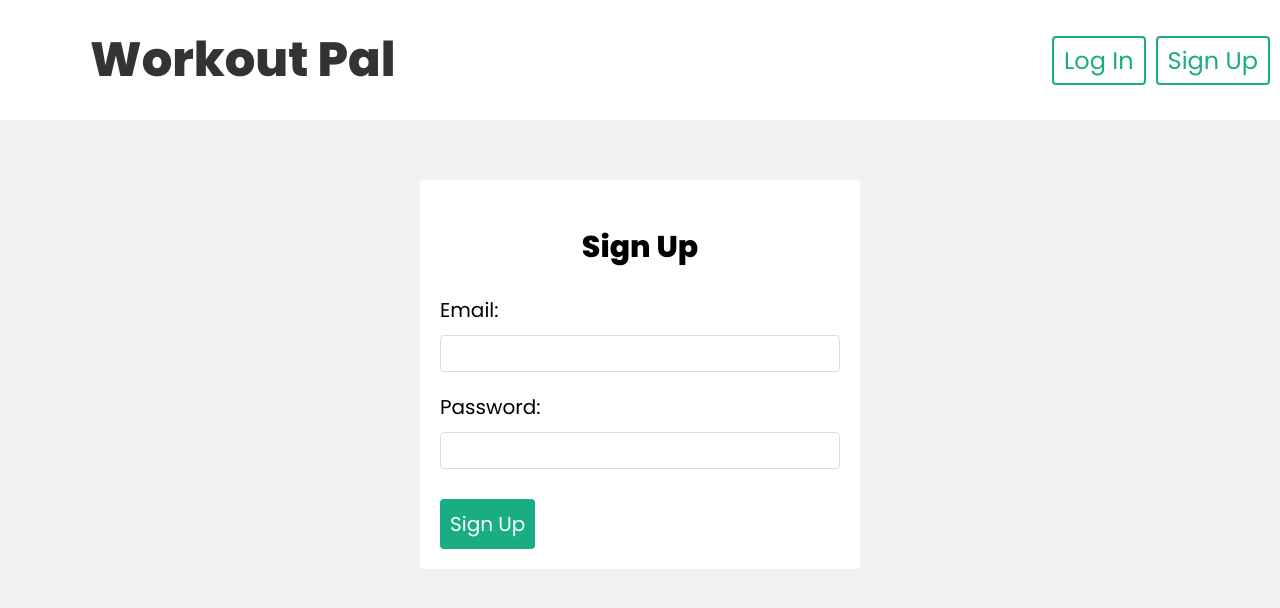
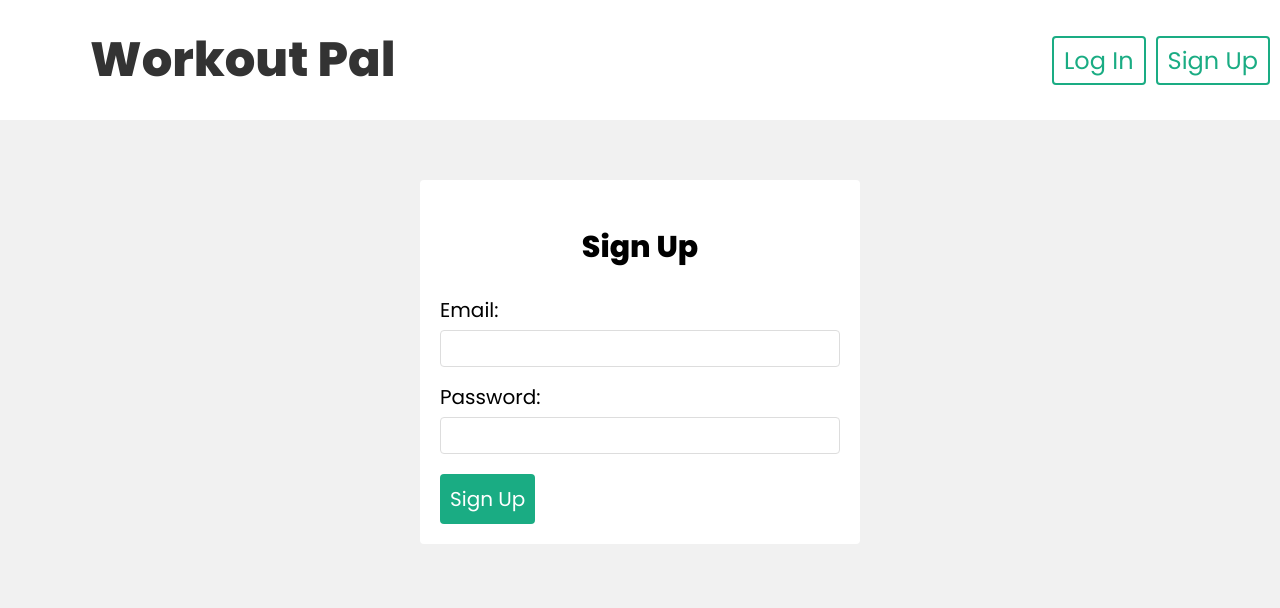
Before and after one commit to tcousik/Workouts, a React (Vite) app in the folder frontend/: page /signup in a window 1280 px wide. Shown: the top 608 px of the page. Built offline with nearby package versions, Linux system fonts and the light colour scheme.

Commit message:
lil more stylin

```diff
--- a/frontend/src/components/WorkoutForm.jsx
+++ b/frontend/src/components/WorkoutForm.jsx
@@ -54,7 +54,12 @@ const WorkoutForm = () => {
   return (
     <form className="create" onSubmit={handleSubmit}>
       <h3
-        style={{ textAlign: "center", fontSize: "30px", marginBottom: "10px" }}
+        style={{
+          textAlign: "center",
+          fontSize: "30px",
+          marginTop: "0",
+          marginBottom: "10px",
+        }}
       >
         Add a Workout
       </h3>
@@ -119,7 +124,7 @@ const WorkoutForm = () => {
             : ""
         }
       />
-      <button style={{ fontSize: "15px" }}>Add Workout</button>
+      <button>Add Workout</button>
       {error && <div className="error">{error}</div>}
     </form>
   );
--- a/frontend/src/index.css
+++ b/frontend/src/index.css
@@ -84,8 +84,8 @@ input {
 }
 input {
   padding: 10px;
-  margin-top: 10px;
-  margin-bottom: 20px;
+  margin-top: 5px;
+  margin-bottom: 15px;
   width: 100%;
   border: 1px solid #ddd;
   border-radius: 4px;
@@ -100,7 +100,7 @@ form button {
   border-radius: 4px;
   cursor: pointer;
   font-size: 1em;
-  margin-top: 10px;
+  margin-top: 5px;
 }
 div.error {
   padding: 10px;
@@ -108,7 +108,7 @@ div.error {
   border: 1px solid var(--error);
   color: var(--error);
   border-radius: 4px;
-  margin: 20px 0;
+  margin: 10px 0;
 }
 input.error {
   border: 3px solid var(--error);
```
